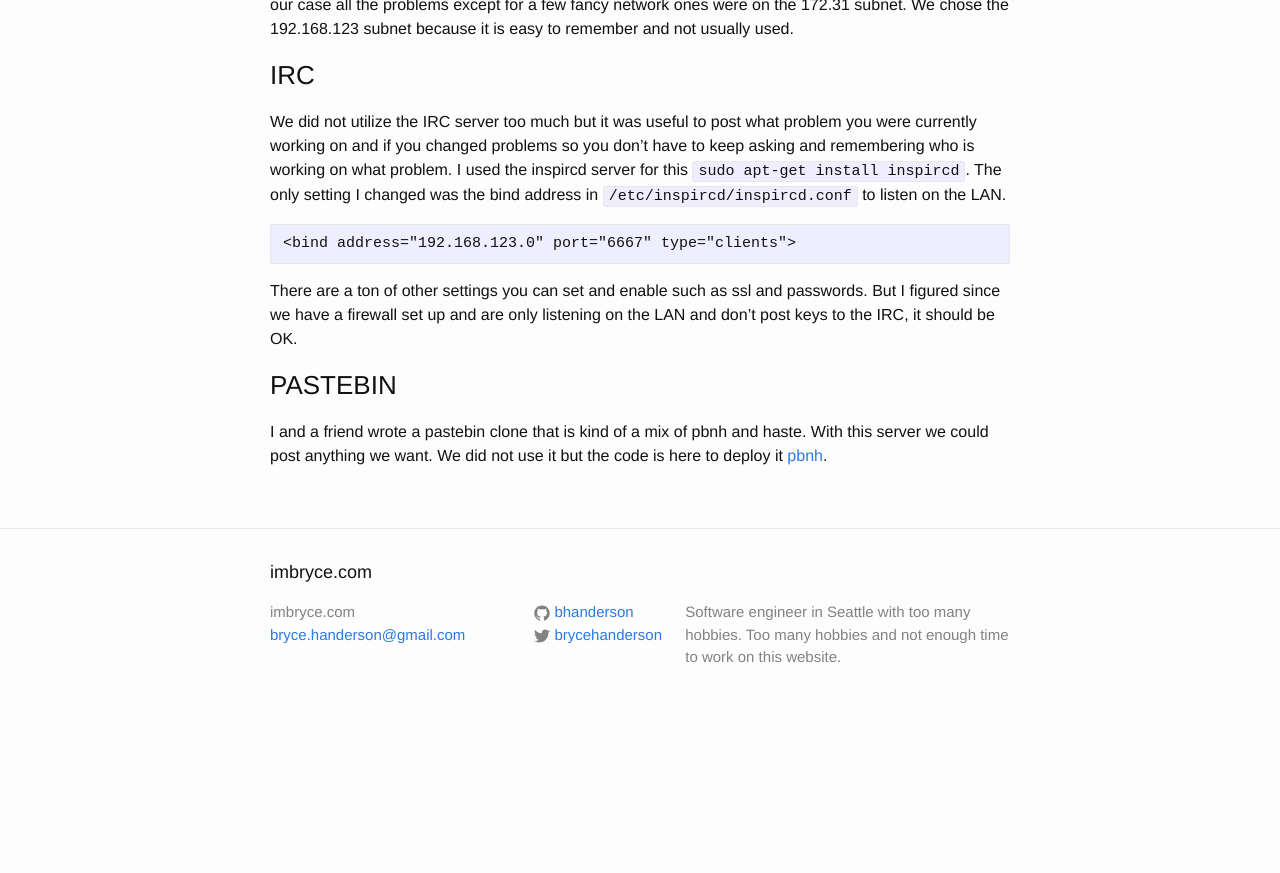
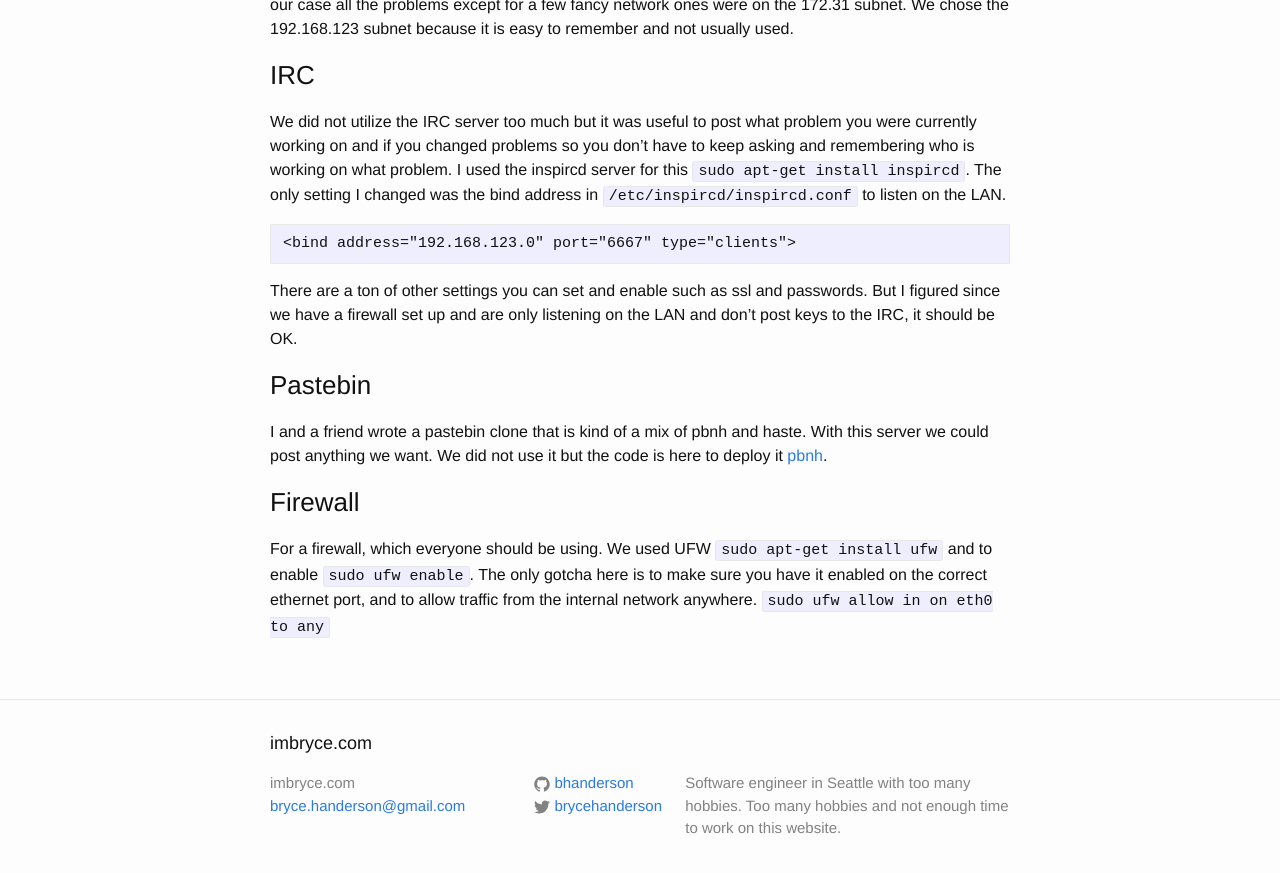
Before and after one commit to bhanderson/imbryce.com, a Jekyll site: the page built from _posts/2016-08-12-ctf-box.markdown, in a window 1280 px wide and 900 px high, scrolled down 1070 px. Shown: the top 873 px of the window. Built offline with Jekyll 4.4.1, drawn with Linux system fonts in a browser that asks for light colours; before the commit the page ends 1799 px from its top, so only the background shows below that.

Commit message:
add firewall to ctf box

```diff
--- a/_posts/2016-08-12-ctf-box.markdown
+++ b/_posts/2016-08-12-ctf-box.markdown
@@ -63,7 +63,13 @@ There are a ton of other settings you can set and enable such as ssl and
 passwords. But I figured since we have a firewall set up and are only listening
 on the LAN and don't post keys to the IRC, it should be OK.
 
-### PASTEBIN
+### Pastebin
 I and a friend wrote a pastebin clone that is kind of a mix of pbnh and haste.
 With this server we could post anything we want. We did not use it but the code
 is here to deploy it [pbnh](https://github.com/bhanderson/pbnh).
+
+### Firewall
+For a firewall, which everyone should be using. We used UFW `sudo apt-get
+install ufw` and to enable `sudo ufw enable`. The only gotcha here is to make
+sure you have it enabled on the correct ethernet port, and to allow traffic from
+the internal network anywhere. `sudo ufw allow in on eth0 to any`
```
